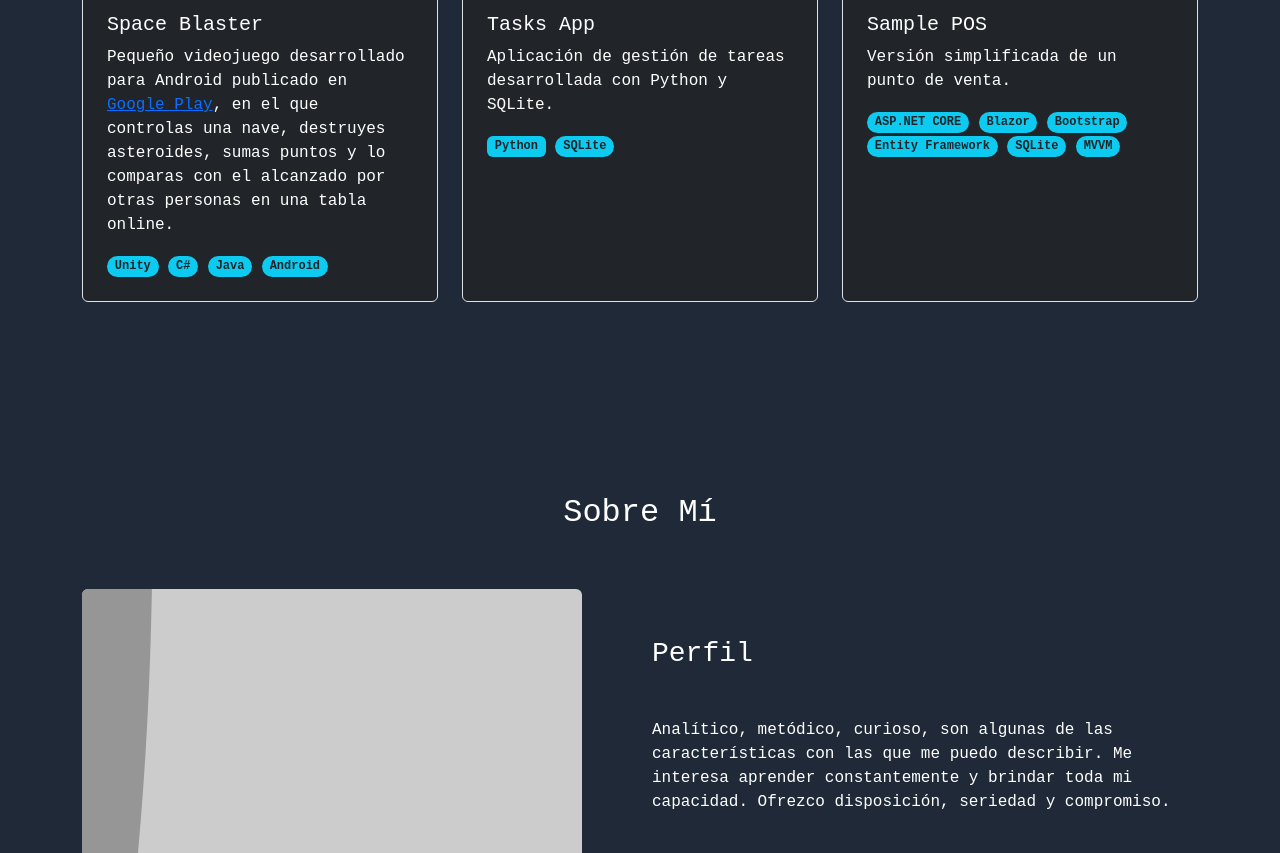
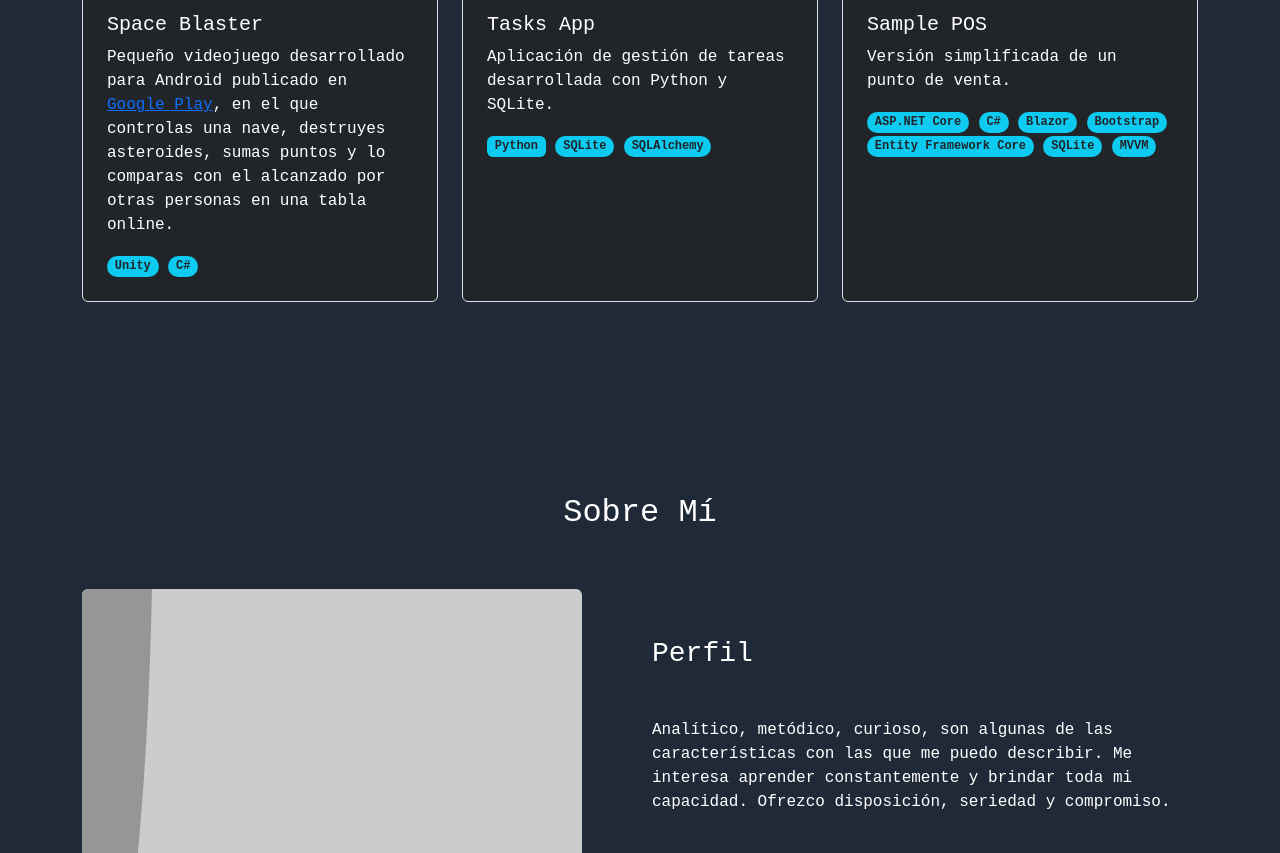
Before and after one commit to David-Martinoli/David-Martinoli.github.io, a plain HTML site: page index.html in a window 1280 px wide. Shown: the part 1398-2251 px from the top of the page. Drawn offline with nearby package versions, Linux system fonts and the light colour scheme; placeholder pictures from the web are drawn by us.

Commit message:
feat: Update image preview on website with improved structure and organization.

```diff
--- a/index.html
+++ b/index.html
@@ -4,6 +4,13 @@
 <head>
   <meta charset="UTF-8" />
   <meta name="viewport" content="width=device-width, initial-scale=1.0" />
+
+  <meta property="og:title" content="Portfolio David Martinoli" />
+  <meta property="og:description" content="Sitio personal en el que iré publicando proyectos a modo de portfolio." />
+  <meta property="og:image" content="https://david-martinoli.github.io/img/sitepreview.png" />
+  <meta property="og:url" content="https://david-martinoli.github.io" />
+
+
   <title>David Martinoli</title>
   <!-- Bootstrap CSS -->
   <link href="https://cdn.jsdelivr.net/npm/bootstrap@5.3.3/dist/css/bootstrap.min.css" rel="stylesheet"
@@ -33,7 +40,6 @@
           <li class="nav-item pe-5">
             <a class="nav-link fw-bold" href="#about">Sobre Mí</a>
           </li>
-          <!-- <li class="nav-item d-flex align-items-center ms-5"> -->
           <li class="nav-item">
             <div class="icon-group nav-link">
               <a href="https://www.linkedin.com/in/dmartinoli" target="_blank" class="text-white icon-link-hover mx-1">
@@ -48,11 +54,9 @@
       </div>
       </li>
     </div>
-
     </div>
     </div>
   </nav>
-
   <!-- Hero Section -->
   <section id="hero" class="hero-section my-5">
     <div class="container vh-100 py-5">
@@ -71,7 +75,7 @@
   <!-- Portfolio Section -->
   <section id="portfolio" class="py-5">
     <div class="container py-5">
-      <h2  class="text-center font-heading pb-5">Proyectos</h2>
+      <h2 class="text-center font-heading pb-5">Proyectos</h2>
       <div class="row g-4">
         <!-- Portfolio Item 1 -->
         <div class="col-md-4">
@@ -91,14 +95,11 @@
               <div class="tags">
                 <span class="badge bg-info text-dark">Unity</span>
                 <span class="badge bg-info text-dark">C#</span>
-                <span class="badge bg-info text-dark">Java</span>
-                <span class="badge bg-info text-dark">Android</span>
               </div>
             </div>
           </div>
         </div>
         <!-- Portfolio Item 2 -->
-
         <div class="col-md-4">
           <div class="card portfolio-item border bg-dark p-2 text-white h-100">
             <a href="https://github.com/David-Martinoli/ToDoList" target="_blank">
@@ -113,24 +114,24 @@
               <div class="tags">
                 <span class="badge rounded bg-info text-dark">Python</span>
                 <span class="badge bg-info text-dark">SQLite</span>
+                <span class="badge bg-info text-dark">SQLAlchemy</span>
               </div>
             </div>
           </div>
         </div>
-
         <!-- Portfolio Item 3 -->
         <div class="col-md-4">
           <div class="card portfolio-item border bg-dark p-2 text-white h-100">
-            <img src="/img/portfolio/SamplePOS.png"
-            class="card-img" alt="Project 3" />
+            <img src="/img/portfolio/SamplePOS.png" class="card-img" alt="Project 3" />
             <div class="card-body">
               <h5 class="card-title">Sample POS</h5>
               <p class="card-text">Versión simplificada de un punto de venta.</p>
               <div class="tags">
-                <span class="badge bg-info text-dark">ASP.NET CORE</span>
+                <span class="badge bg-info text-dark">ASP.NET Core</span>
+                <span class="badge bg-info text-dark">C#</span>
                 <span class="badge bg-info text-dark">Blazor</span>
                 <span class="badge bg-info text-dark">Bootstrap</span>
-                <span class="badge bg-info text-dark">Entity Framework</span>
+                <span class="badge bg-info text-dark">Entity Framework Core</span>
                 <span class="badge bg-info text-dark">SQLite</span>
                 <span class="badge bg-info text-dark">MVVM</span>
               </div>
@@ -140,7 +141,6 @@
       </div> <!-- /.row -->
     </div> <!-- /.container -->
   </section>
-
   <!-- About Section -->
   <section id="about" class="py-5">
     <div class="container  py-5">
@@ -198,35 +198,33 @@
               </div>
             </div>
           </div>
-
         </div> <!-- /.col-md-6 -->
       </div> <!-- /.row -->
     </div> <!-- /.container -->
   </section>
-
   <!-- Footer -->
   <footer class="bg-dark text-white py-4">
     <div class="container text-center">
-      <!-- <p class="mb-0">&copy; 2025 David Martinoli.</p> -->
-
       <a href="https://www.linkedin.com/in/dmartinoli" target="_blank" class="text-white icon-link-hover fs-5 mx-1">
-          <i class="bi bi-linkedin"></i></a>
+        <i class="bi bi-linkedin"></i>
+      </a>
       <a href="https://github.com/david-martinoli" target="_blank" class="text-white icon-link-hover fs-5 mx-1">
-          <i class="bi bi-github"></i></a>
+        <i class="bi bi-github"></i>
+      </a>
       <a href="#" onclick="copyEmail()" target="_blank" class="text-white icon-link-hover fs-5 mx-1">
-          <i class="bi bi-envelope"></i></a>
+        <i class="bi bi-envelope"></i>
+      </a>
       <a href="https://twitter.com/dmartinoli_dev" target="_blank" class="text-white icon-link-hover fs-5 mx-1">
-          <i class="bi bi-twitter-x"></i></a>
-
+        <i class="bi bi-twitter-x"></i>
+      </a>
     </div>
   </footer>
-
   <!-- Bootstrap JS -->
   <script src="https://cdn.jsdelivr.net/npm/bootstrap@5.3.3/dist/js/bootstrap.bundle.min.js"
     integrity="sha384-YvpcrYf0tY3lHB60NNkmXc5s9fDVZLESaAA55NDzOxhy9GkcIdslK1eN7N6jIeHz"
     crossorigin="anonymous"></script>
+  <!-- Typed JS -->
   <script src="https://cdnjs.cloudflare.com/ajax/libs/typed.js/2.0.12/typed.min.js"></script>
-  <!-- <script src="https://cdnjs.cloudflare.com/ajax/libs/typed.js/2.1.0/typed.module.min.js"></script> -->
   <!-- Custom JS -->
   <script src="js/main.js"></script>
 </body>
```
Also changed, not shown: 1 other file. Lines whose indentation alone changed are shown as unchanged.
